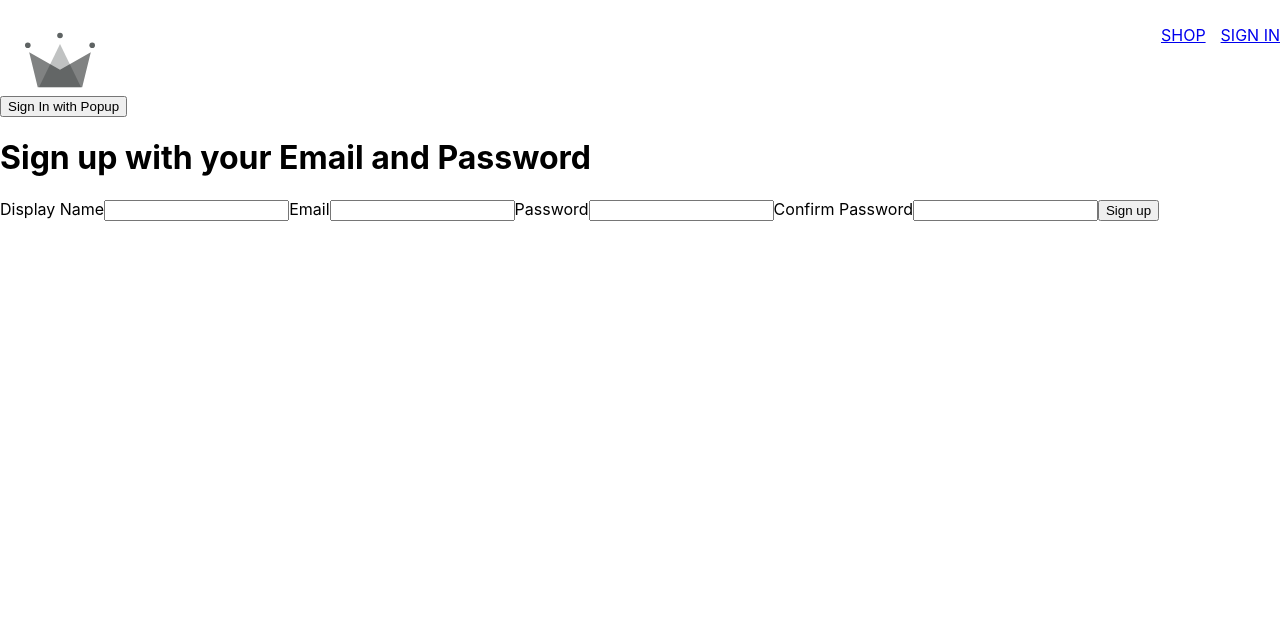
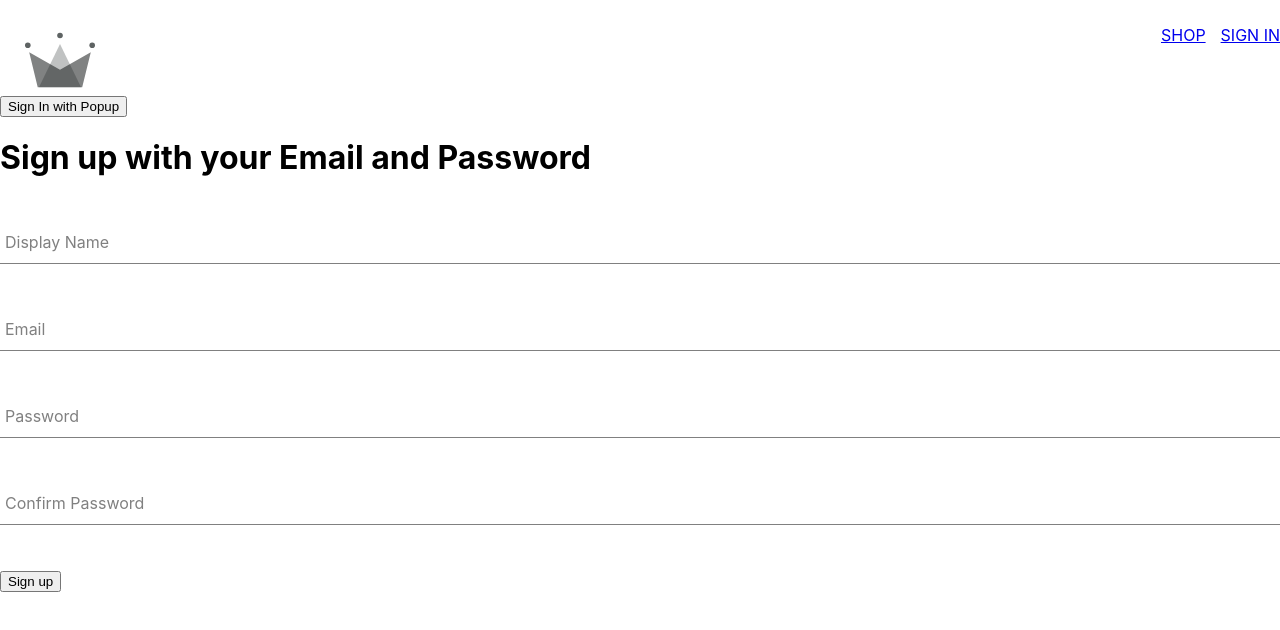
Before and after one commit to AzeemAli14/React-Ecommerce, a React (Create React App) app: page /signin in a window 1280 px wide. Shown: the top 630 px of the page. Built offline with nearby package versions, Linux system fonts and the light colour scheme; the HTML template or start-up script is replaced by a standard one.

Commit message:
Sign up UI added

```diff
--- /dev/null
+++ b/src/components/forms/formInput/formInput.form.jsx
@@ -0,0 +1,21 @@
+import React from "react";
+import "./formInput.style.scss";
+
+const FormInput = ({ label, ...otherProps }) => {
+  return (
+    <div className="group">
+      <input className="form-input" {...otherProps} />
+      {label && (
+        <label
+          className={`${
+            otherProps.value.length ? "shrink" : ""
+          }form-input-label`}
+        >
+          {label}
+        </label>
+      )}
+    </div>
+  );
+};
+
+export default FormInput;
--- /dev/null
+++ b/src/components/forms/formInput/formInput.style.scss
@@ -0,0 +1,54 @@
+$sub-color: grey;
+$main-color: black;
+
+@mixin shrinkLabel {
+  top: -14px;
+  font-size: 12px;
+  color: $main-color;
+}
+
+.group {
+  position: relative;
+  margin: 45px 0;
+
+  .form-input {
+    background: none;
+    background-color: white;
+    color: $sub-color;
+    font-size: 18px;
+    padding: 10px 10px 10px 5px;
+    display: block;
+    width: 100%;
+    border: none;
+    border-radius: 0;
+    border-bottom: 1px solid $sub-color;
+    margin: 25px 0;
+
+    &:focus {
+      outline: none;
+    }
+
+    &:focus ~ .form-input-label {
+      @include shrinkLabel();
+    }
+  }
+
+  input[type='password'] {
+    letter-spacing: 0.3em;
+  }
+
+  .form-input-label {
+    color: $sub-color;
+    font-size: 16px;
+    font-weight: normal;
+    position: absolute;
+    pointer-events: none;
+    left: 5px;
+    top: 10px;
+    transition: 300ms ease all;
+
+    &.shrink {
+      @include shrinkLabel();
+    }
+  }
+}
--- a/src/components/forms/signUp/signUp.form.jsx
+++ b/src/components/forms/signUp/signUp.form.jsx
@@ -1,37 +1,88 @@
-import React, { useState } from 'react'
+import React, { useState } from "react";
+import {
+  createEmailAuth,
+  createUserDocument,
+} from "../../utils/firebase/firebase.auth";
+import FormInput from "../formInput/formInput.form";
 
 const defaultFormFields = {
   displayName: "",
   email: "",
   password: "",
-    confirmPassword: ""
-}
+  confirmPassword: "",
+};
 const SignUpForm = () => {
   const [formFields, setFormFields] = useState(defaultFormFields);
-    const {displayName, email, password, confirmPassword} = formFields
+  const { displayName, email, password, confirmPassword } = formFields;
+
+  const clearStates = () => {
+    setFormFields(defaultFormFields);
+  };
+
+  const handleChange = (event) => {
+    const { name, value } = event.target;
+    setFormFields({ ...formFields, [name]: value });
+  };
+
+  const handleSubmit = async (event) => {
+    event.preventDefault();
+    if (password !== confirmPassword) {
+      alert("Password not matched.");
+      return;
+    }
+    try {
+      const { user } = await createEmailAuth(email, password);
+      await createUserDocument(user, { displayName });
+      clearStates();
+    } catch (error) {
+      if (error.code === "auth/email-already-in-use") {
+        alert("Cannot create user, email already in use");
+      }
+      console.log("Submit Error", error);
+    }
+  };
 
   return (
     <div>
       <h1>Sign up with your Email and Password</h1>
-        <form onSubmit={(event) => {
-            console.log(event.target.values)
-        }}>
-            <label>Display Name</label>
-            <input type="text" required/>
+      <form onSubmit={handleSubmit}>
+        <FormInput
+          label="Display Name"
+          type="text"
+          required
+          onChange={handleChange}
+          name="displayName"
+          value={displayName}
+        />
+        <FormInput
+          label="Email"
+          type="email"
+          required
+          onChange={handleChange}
+          name="email"
+          value={email}
+        />
+        <FormInput
+          label="Password"
+          type="password"
+          required
+          onChange={handleChange}
+          name="password"
+          value={password}
+        />
+        <FormInput
+          label="Confirm Password"
+          type="password"
+          required
+          onChange={handleChange}
+          name="confirmPassword"
+          value={confirmPassword}
+        />
 
-            <label>Email</label>
-            <input type='email' required/>
-
-            <label>Password</label>
-            <input type='password' required/>
-
-            <label>Confirm Password</label>
-            <input type='password' required/>
-
-            <button type='submit'>Sign up</button>
+        <button type="submit">Sign up</button>
       </form>
     </div>
-  )
-}
+  );
+};
 
-export default SignUpForm
+export default SignUpForm;
--- a/src/components/utils/firebase/firebase.auth.js
+++ b/src/components/utils/firebase/firebase.auth.js
@@ -5,6 +5,7 @@
   signInWithRedirect,
   signInWithPopup,
   GoogleAuthProvider,
+  createUserWithEmailAndPassword,
 } from "firebase/auth";
 // TODO: Add SDKs for Firebase products that you want to use
 // https://firebase.google.com/docs/web/setup#available-libraries
@@ -36,7 +37,13 @@
   signInWithRedirect(auth, authProvider);
 export const db = getFirestore();
 
-export const createUserDocument = async (userAuth) => {
+export const createUserDocument = async (
+  userAuth,
+  additionalInfo = { displayName: "Azeem Ali" }
+) => {
+  if (!userAuth) {
+    return;
+  }
   const userDocRef = doc(db, "users", userAuth.uid);
 
   console.log("userDocRef", userDocRef);
@@ -56,6 +63,7 @@
         displayName,
         email,
         createdAt,
+        ...additionalInfo,
       });
     } catch (error) {
       console.log("error creating the user", error.message);
@@ -64,3 +72,10 @@
 
   return userDocRef;
 };
+
+export const createEmailAuth = async (email, password) => {
+  if (!email || !password) {
+    return;
+  }
+  return await createUserWithEmailAndPassword(auth, email, password);
+};
```
Also changed, not shown: 1 other file (tests, documents, lock files or other folders). Lines whose indentation alone changed are shown as unchanged.
